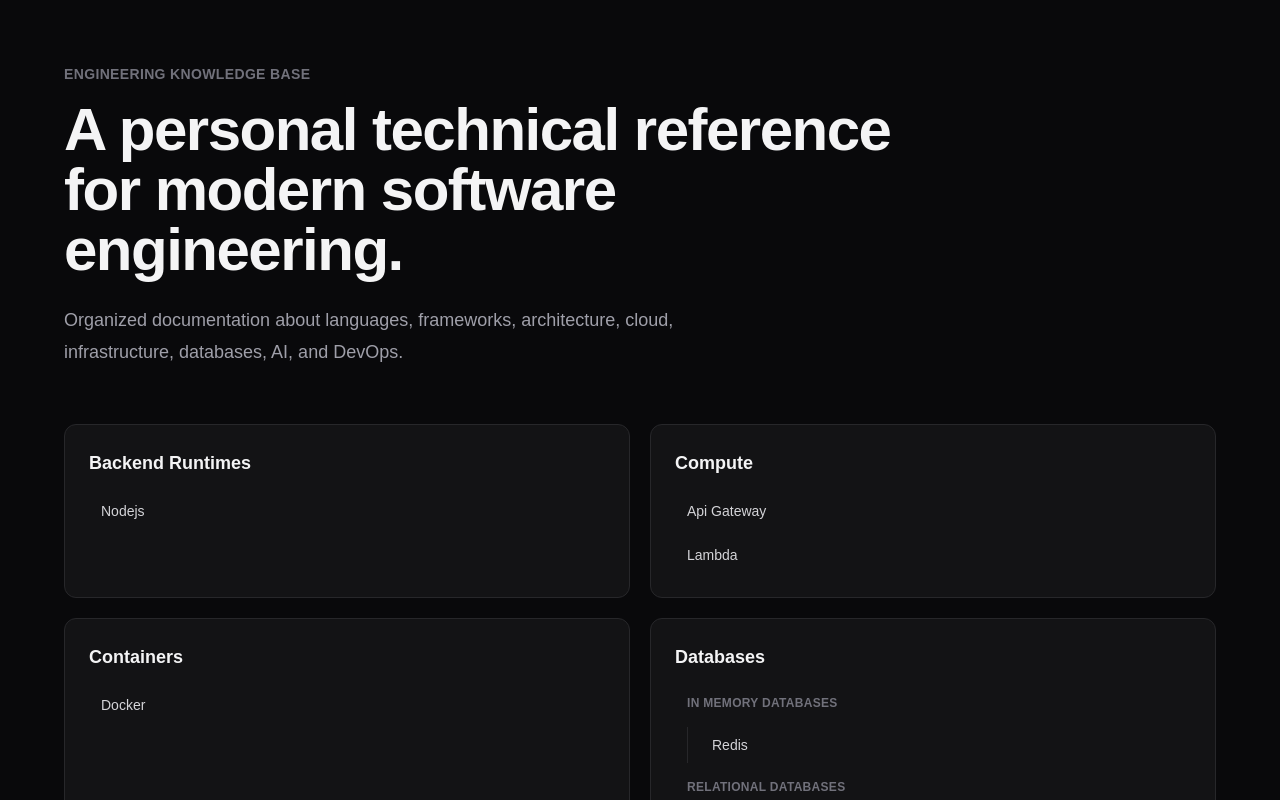
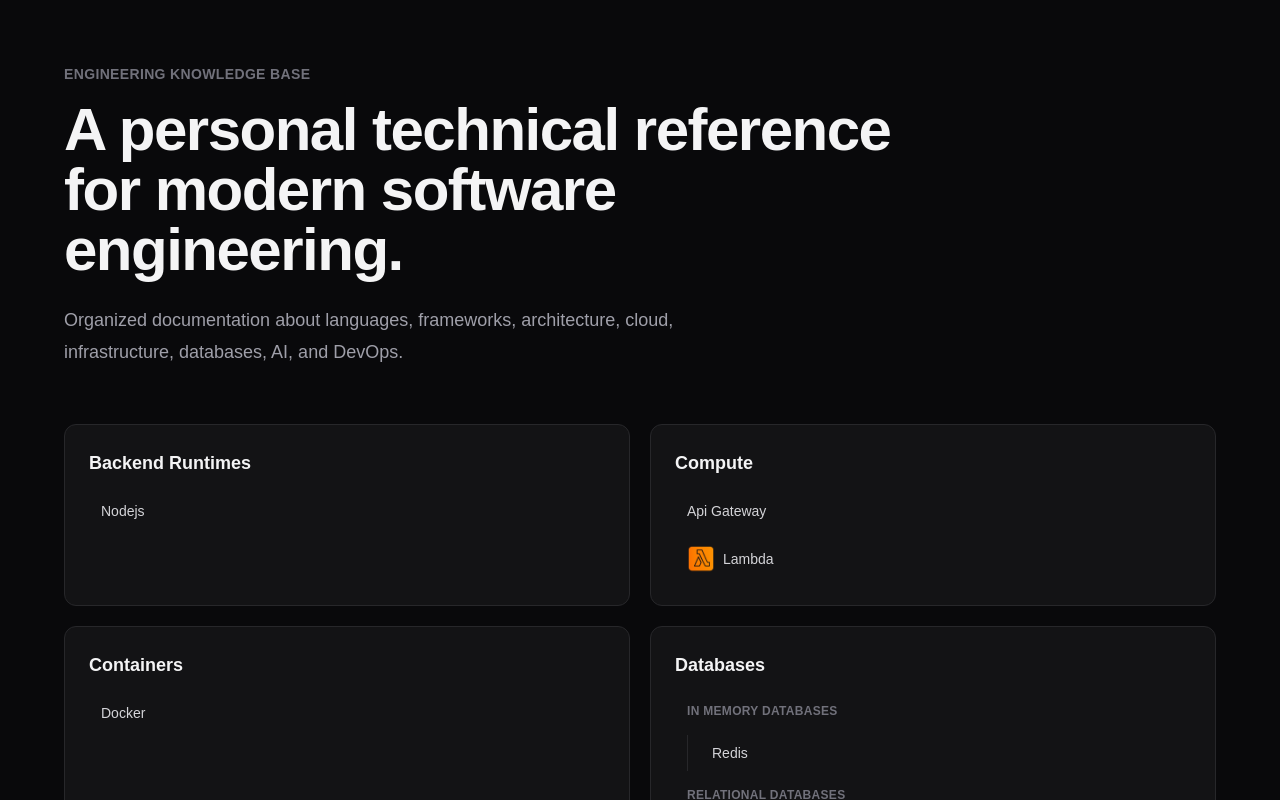
Before and after one commit to LeandroCadena/engineering-knowledge-base, a Next.js app: page / in a window 1280 px wide. Shown: the top 800 px of the page. Built offline with nearby package versions, Linux system fonts and the light colour scheme.

Commit message:
feat(navigation): add technology icons to documentation menu

```diff
--- a/app/docs/[...slug]/page.tsx
+++ b/app/docs/[...slug]/page.tsx
@@ -3,6 +3,7 @@
 
 import { MarkdownRenderer } from '@/components/markdown/markdown-renderer';
 import { getDocumentBySlug, getMarkdownMetadata } from '@/lib/content';
+import Image from "next/image";
 
 type DocumentPageProps = {
   params: Promise<{
--- a/app/page.tsx
+++ b/app/page.tsx
@@ -1,3 +1,4 @@
+import Image from "next/image";
 import Link from 'next/link';
 
 import { getNavigation } from '@/lib/content';
@@ -58,7 +59,19 @@
                 href={`/docs/${child.path.join('/')}`}
                 className="block rounded-lg px-3 py-2 text-sm font-medium text-zinc-300 transition hover:bg-zinc-800 hover:text-zinc-100"
               >
-                {child.title}
+                <div className="flex items-center gap-2">
+                  {overview.icon ? (
+                    <Image
+                      src={`/icons/${overview.icon}`}
+                      alt=""
+                      width={38}
+                      height={38}
+                      className="h-7 w-7 shrink-0 object-contain"
+                    />
+                  ) : null}
+
+                  <span>{child.title}</span>
+                </div>
               </Link>
             ) : (
               <p className="px-3 pt-2 text-xs font-semibold uppercase tracking-wide text-zinc-500">
--- a/content/Compute/lambda/deep-dive.md
+++ b/content/Compute/lambda/deep-dive.md
@@ -1,6 +1,7 @@
 ---
 title: AWS Lambda Deep Dive
 description: Build a deep understanding of how AWS Lambda works internally, the architectural decisions behind serverless computing, and the concepts required to reason about modern event-driven systems.
+icon: aws-lambda.png
 order: 2
 updatedAt: 2026-07-28
 ---
--- a/content/Compute/lambda/overview.md
+++ b/content/Compute/lambda/overview.md
@@ -1,6 +1,7 @@
 ---
 title: AWS Lambda Overview
 description: Learn what AWS Lambda is, why it exists, how serverless computing works, and how Lambda fits into modern cloud architectures.
+icon: aws-lambda.png
 order: 1
 updatedAt: 2026-07-28
 ---
--- a/lib/content/get-metadata.ts
+++ b/lib/content/get-metadata.ts
@@ -1,8 +1,9 @@
 import matter from 'gray-matter';
 
 export type DocumentMetadata = {
-  title?: string;
+  title: string;
   description?: string;
+  icon?: string;
   order?: number;
   updatedAt?: string;
 };
--- a/lib/content/get-navigation.ts
+++ b/lib/content/get-navigation.ts
@@ -3,6 +3,7 @@
 
 import { formatTitle } from './format-title';
 import type { ContentDirectory, ContentDocument, ContentNavigationNode } from './types';
+import { getMarkdownMetadata } from './get-metadata';
 
 const CONTENT_ROOT = path.join(process.cwd(), 'content');
 
@@ -59,10 +60,15 @@
         const documentSlug = entry.name.replace(/\.md$/, '');
         const documentContentPath = [...parentPath, documentSlug];
 
+        const markdown = await fs.readFile(path.join(directoryPath, entry.name), 'utf8');
+
+        const { metadata } = getMarkdownMetadata(markdown);
+
         const document: ContentDocument = {
           type: 'document',
           slug: documentSlug,
           title: formatTitle(documentSlug),
+          icon: metadata.icon,
           fileName: entry.name,
           path: documentContentPath,
         };
--- a/lib/content/types.ts
+++ b/lib/content/types.ts
@@ -2,6 +2,7 @@
   type: 'document';
   slug: string;
   title: string;
+  icon?: string;
   fileName: string;
   path: string[];
 };
```
Also changed, not shown: public/icons/aws-lambda.png (added), 1 other file (tests, documents, lock files or other folders).
